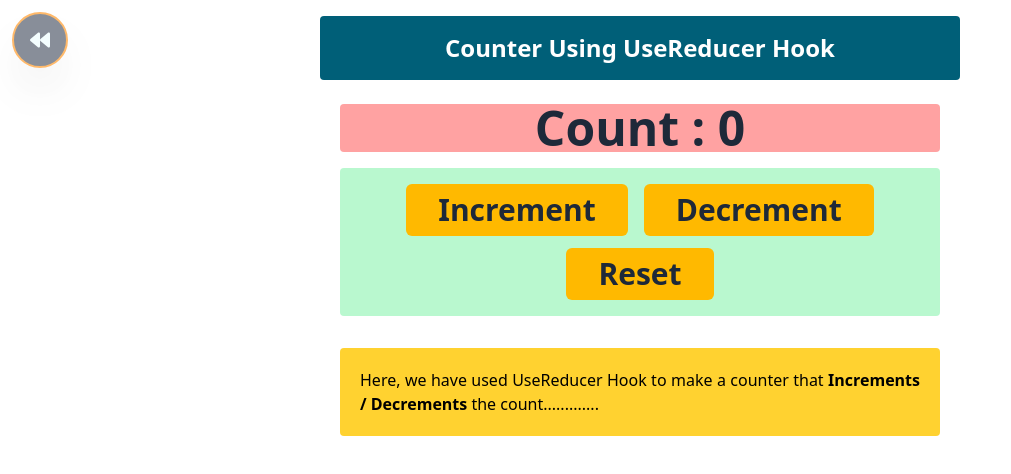
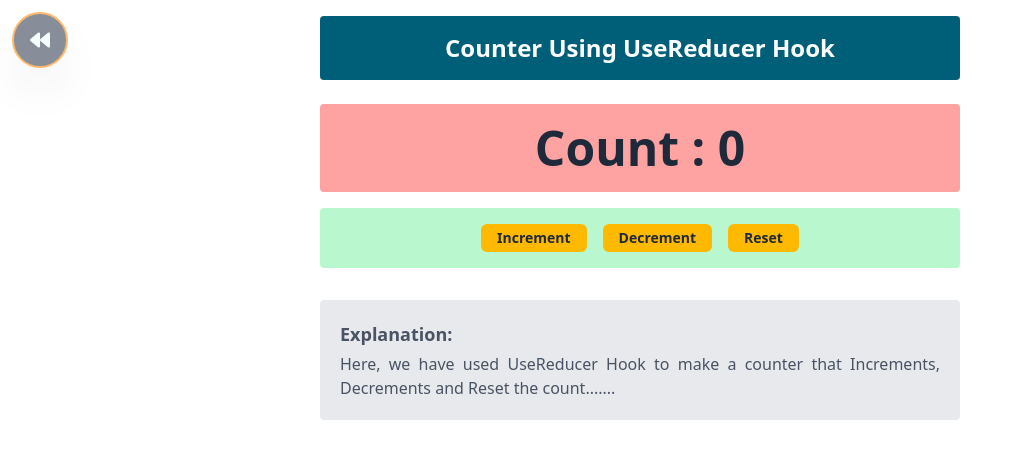
Before and after one commit to bishalbhat2002/React-JS-Learning-Projects, a React (Vite) app: page /React-JS-Learning-Projects/CounterUseReduce in a window 1280 px wide. Shown: the top 474 px of the page, without its empty margins (0-1011 px from the left). Built offline with nearby package versions, Linux system fonts and the light colour scheme.

Commit message:
Minor CSS styles updated

```diff
--- a/src/components/BasicFormValidation/BasicFormValidation.jsx
+++ b/src/components/BasicFormValidation/BasicFormValidation.jsx
@@ -1,14 +1,17 @@
 import React from "react";
 import Header from "../SmallComponents/Header";
+import Explanation from "../SmallComponents/Explanation";
 import { useForm } from "react-hook-form";
 import toast from "react-hot-toast";
 
 const BasicFormValidation = () => {
+  const explained = "Here, we have created a simple form Validation. The form has 2 input fields - Name and Email. Name is required, minimum length is 3 and maximum length is 30. Email is required, and must be a valid email.";
   return (
     <>
       <Header heading="Basic Form Validation" />
+      <FormBody />
 
-      <FormBody />
+      <Explanation explained={explained} />
     </>
   );
 };
--- a/src/components/ComplexFormValidation/ComplexFormValidation.jsx
+++ b/src/components/ComplexFormValidation/ComplexFormValidation.jsx
@@ -1,14 +1,17 @@
 import React from "react";
 import Header from "../SmallComponents/Header";
+import Explanation from "../SmallComponents/Explanation";
 import { useForm } from "react-hook-form";
 import toast from "react-hot-toast";
 
 const AdvancedFormValidation = () => {
+    const explained = "Here, we have created a simple form Validation. The form has 2 input fields - Name and Email. Name is required, minimum length is 3 and maximum length is 30. Email is required, and must be a valid email. Country, Gender, Resume, Terms and Condition are also required, Resume should be PDF, and less than 2MB file.";
   return (
     <>
       <Header heading="Complex Form Validation" />
 
       <FormBody />
+      <Explanation explained={explained} />
     </>
   );
 };
--- a/src/components/CounterUseContext&UseReducer/CounterUseContextAndUseReducer.jsx
+++ b/src/components/CounterUseContext&UseReducer/CounterUseContextAndUseReducer.jsx
@@ -1,21 +1,21 @@
-
 import { useContext, useReducer } from "react";
 import { UseReducerContext } from "./UseReducerContext";
 import Buttons from "./Buttons";
+import Header from "../SmallComponents/Header";
+import Explanation from "../SmallComponents/Explanation";
 
 const CounterUseContextAndUseReducer = () => {
-  const {count} = useContext(UseReducerContext);
+  const { count } = useContext(UseReducerContext);
+
+  const explained =
+    "Here, we have used UseReducer Hook & UseContext Hook to make a counter that Increments, Decrements and Resets  the (Count)............. We can use any Button to Perform the Operation.... All the button will perform operation on same state (Count).... We have the states made using UseReducer Hook in a separate file, and accessed the states in the main counter file using UseContext Hook...";
 
   return (
     <>
-      <div className="w-full bottom-10 flex justify-center">
-        <h1 className="my-2 px-10 py-4 rounded-md text-md lg:text-2xl font-extrabold bg-blue-400 text-gray-800 inline-block">
-          Counter Using UseReducer & UseContext Hook
-        </h1>
-      </div>
+     <Header heading="Counter Using UseReducer & UseContext Hook" />
 
       {/* Displaying the Count */}
-      <h1 className="mx-auto mt-5 lg:mt-6 h-10 lg:h-20 w-100 lg:w-150 text-2xl lg:text-5xl rounded font-bold text-gray-800 bg-red-300 flex justify-center items-center">
+      <h1 className="mx-auto mt-5 lg:mt-6 h-10 lg:h-20 w-90 lg:w-160 text-2xl lg:text-5xl rounded font-bold text-gray-800 bg-red-300 flex justify-center items-center">
         Count : {count}
       </h1>
 
@@ -23,21 +23,9 @@ const CounterUseContextAndUseReducer = () => {
       <Buttons />
       <Buttons />
 
-      <Explanation />
+      <Explanation explained={explained} />
     </>
   );
 };
 
-export default CounterUseContextAndUseReducer
-
-function Explanation() {
-  return (
-    <p className="mx-auto mt-7 mb-5 lg:mt-8 p-5 w-120 lg:w-150 text-md bg-amber-300 rounded text-justify">
-      Here, we have used UseReducer Hook & UseContext Hook to make a counter that <b>Increments / Decrements / Resets </b> the count............. <br></br>
-
-      We can use any <b>Button</b> to Perform the Operation.... All the button will perform operation on same state "Count".... <br />
-
-      We have stored all the states made using UseReducer Hook in a separate file, and accessed the states in the main counter file using UseContext Hook...
-    </p>
-  );
-}
+export default CounterUseContextAndUseReducer;
--- a/src/components/CounterUseReduce/CounterUseReduce.jsx
+++ b/src/components/CounterUseReduce/CounterUseReduce.jsx
@@ -1,5 +1,6 @@
 import { useReducer } from "react";
 import Header from "../SmallComponents/Header";
+import Explanation from "../SmallComponents/Explanation"
 
 const CounterUseReduce = () => {
   const reducer = (state, action) => {
@@ -17,35 +18,35 @@ const CounterUseReduce = () => {
 
   const [count, dispatch] = useReducer(reducer, 0);
 
+  const explained = "Here, we have used UseReducer Hook to make a counter that Increments, Decrements and Reset the count.......";
   return (
     <>
       <Header heading="Counter Using UseReducer Hook" />
 
       {/* Displaying the Count */}
-      <h1 className="mx-auto mt-5 lg:mt-6 w-100 lg:w-150 text-2xl lg:text-5xl rounded font-bold text-gray-800 bg-red-300 flex justify-center items-center">
+      <h1 className="mx-auto mt-5 lg:mt-6 p-5 w-90 lg:w-160 text-xl lg:text2xl lg:text-5xl rounded font-bold text-gray-800 bg-red-300 flex justify-center items-center">
         Count : {count}
       </h1>
 
-      <section className="mx-auto mt-3 lg:mt-4 p-4 w-120 lg:w-150 text-xl lg:text-3xl rounded font-semibold text-gray-800 bg-green-200 flex flex-col justify-center items-center gap-3">
+      <section className="mx-auto mt-3 lg:mt-4 p-4 w-90 lg:w-160 text-xl lg:text-3xl rounded font-semibold text-gray-800 bg-green-200 flex flex-col justify-center items-center gap-3">
         <div className="flex justify-center items-center gap-4">
         <button
           onClick={()=>dispatch({type:"INCREMENT"})}
-          className="bg-amber-400 px-8 py-2 rounded-md hover:scale-110 transition-transform duration-200 ease-in-out active:scale-95 "
+          className="bg-amber-400 px-4 py-1 text-sm rounded-md hover:scale-110 transition-transform duration-200 ease-in-out active:scale-95 "
           >
           Increment
         </button>
 
         <button
           onClick={()=>dispatch({type:"DECREMENT"})}
-          className="bg-amber-400 px-8 py-2 rounded-md hover:scale-110 transition-transform duration-200 ease-in-out active:scale-95 "
+          className="bg-amber-400 px-4 py-1 text-sm rounded-md hover:scale-110 transition-transform duration-200 ease-in-out active:scale-95 "
           >
           Decrement
         </button>
-        </div>
-          <div className="flex justify-center items-center gap-4">
+
         <button
           onClick={()=>dispatch({type:"RESET"})}
-          className="bg-amber-400 px-8 py-2 rounded-md hover:scale-110 transition-transform duration-200 ease-in-out active:scale-95 "
+          className="bg-amber-400 px-4 py-1 text-sm rounded-md hover:scale-110 transition-transform duration-200 ease-in-out active:scale-95 "
           >
           Reset
         </button>
@@ -53,17 +54,9 @@ const CounterUseReduce = () => {
         </div>
       </section>
 
-      <Explanation />
+      <Explanation explained={explained} />
     </>
   );
 };
 
 export default CounterUseReduce;
-
-function Explanation() {
-  return (
-    <p className="mx-auto mt-7 lg:mt-8 p-5 w-120 lg:w-150 text-md bg-amber-300 rounded text-justify">
-      Here, we have used UseReducer Hook to make a counter that <b>Increments / Decrements </b> the count.............
-    </p>
-  );
-}
--- a/src/components/DerivedState/DerivedState.jsx
+++ b/src/components/DerivedState/DerivedState.jsx
@@ -1,12 +1,14 @@
 import React, { useContext } from "react";
 import Header from "../SmallComponents/Header";
+import Explanation from "../SmallComponents/Explanation";
 import { ContextComponent } from "../ContextComponent/ContextComponent";
 
 const DerivedState = () => {
   const { users, setUsers, user, setUser } = useContext(ContextComponent);
+  const explained = "The project is to demonstrate Derived State. Here, we have stored the information of states such as total users from 'users State', last user from 'users state', and unique users from 'users state' in variables. And Used those variables in the componenets. When we add new user to 'users' state, the variables also change and the component re-renders with the latest value of varibales."
   return (
     <>
-      <Header heading="Derived State" />
+      <Header heading="Derived State Example" />
       {/* Shows the Users Information in Short */}
 
       <UsersInfo />
@@ -15,6 +17,8 @@ const DerivedState = () => {
 
       {/* Shows the User Input Values */}
       <Users />
+
+      <Explanation explained={explained} />
 
     </>
   );
```
Also changed, not shown: src/components/CounterUseContext&UseReducer/Buttons.jsx (+4 -6 lines).
